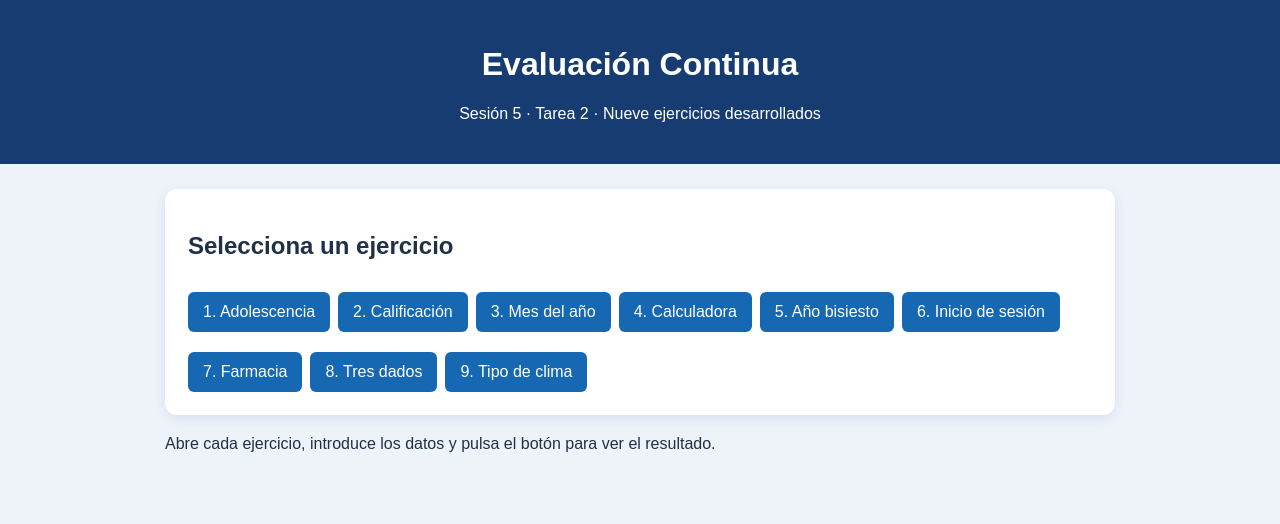
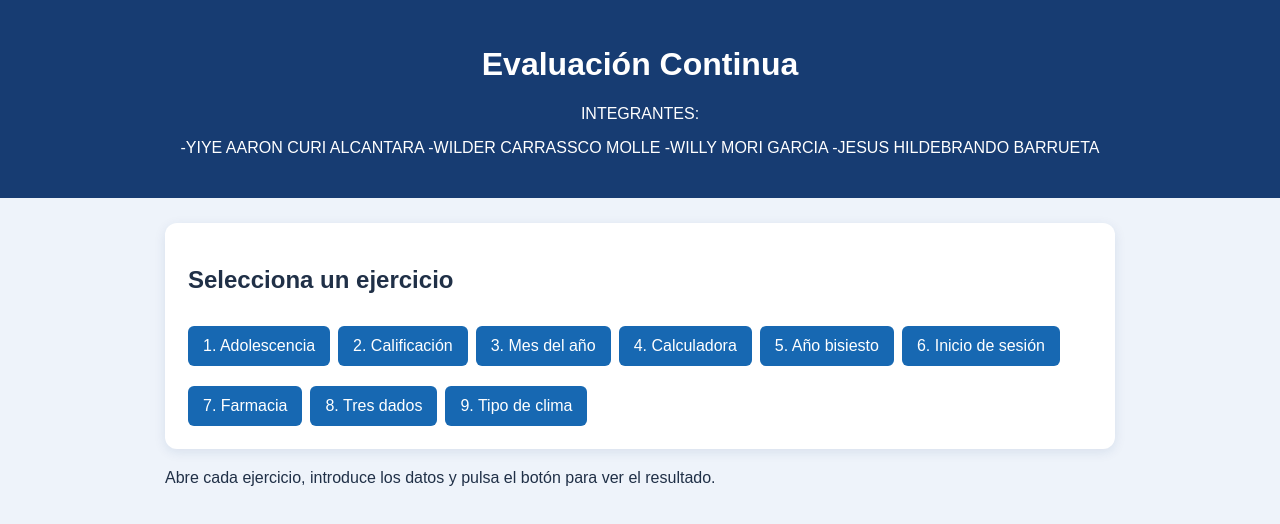
Before and after one commit to ycuri777/EVALUACI-N-CONTINUA, a plain HTML site: page index.html in a window 1280 px wide. Drawn offline with Linux system fonts and the light colour scheme.

Commit message:
Update team member details in index.html
Added team member names to the header section.

```diff
--- a/index.html
+++ b/index.html
@@ -3,9 +3,12 @@
   <head><meta charset="UTF-8">
     <meta name="viewport" content="width=device-width,initial-scale=1">
     <title>Práctica Sesión 5</title><link rel="stylesheet" href="estilos.css"></head><body><header><h1>Evaluación Continua</h1>
-      <p>Sesión 5 · Tarea 2 · Nueve ejercicios desarrollados
-
-      </p>
+      <p>INTEGRANTES:</p>
+            -YIYE AARON CURI ALCANTARA
+            -WILDER CARRASSCO MOLLE
+            -WILLY MORI GARCIA
+            -JESUS HILDEBRANDO BARRUETA
+            </p>
     </header><main><section class="panel"><h2>Selecciona un ejercicio</h2>
       <nav class="nav"><a href="ejercicio_1.html">
         1. Adolescencia</a><a href="ejercicio_2.html">
```
